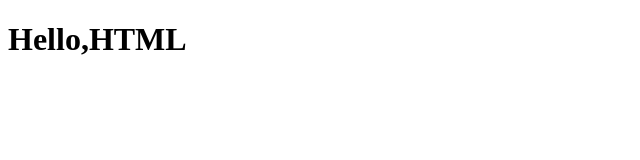
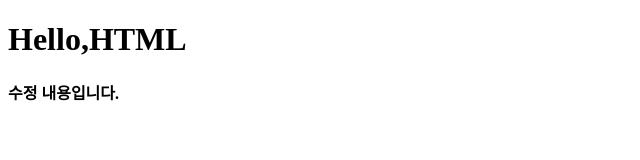
Before and after one commit to kee0131/ukhee, a plain HTML site: page index.html in a window 1280 px wide. Shown: the whole page, without its empty margins (0-640 px from the left). Drawn offline with Linux system fonts and the light colour scheme.

Commit message:
20240207

```diff
--- a/index.html
+++ b/index.html
@@ -7,5 +7,6 @@
   </head>
   <body>
     <h1>Hello,HTML</h1>
+    <h4>수정 내용입니다.</h4>
   </body>
 </html>
```
